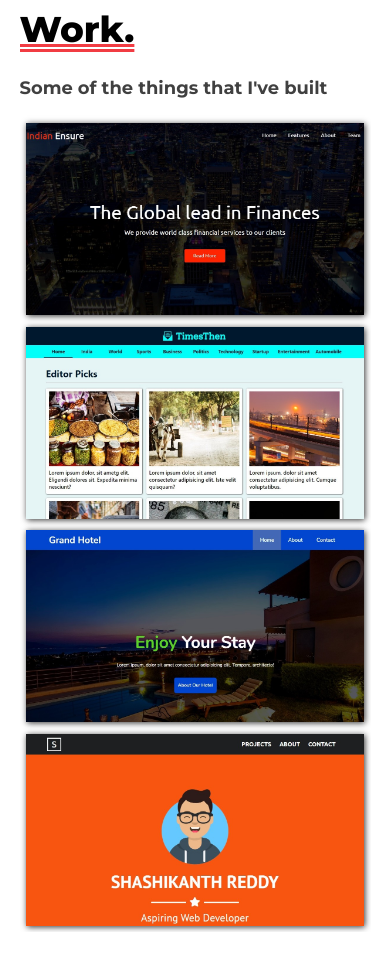
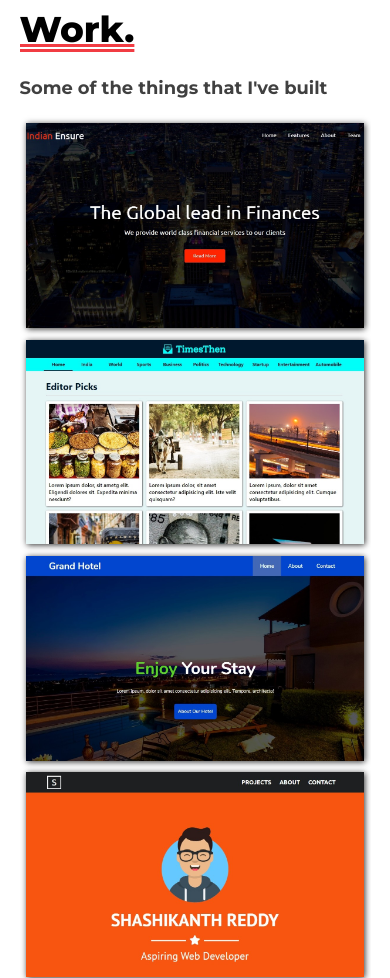
Before and after one commit to shashiirk/portfolio, a plain HTML site: page index.html in a window 390 px wide. Shown: the part 1480-2458 px from the top of the page. Drawn offline with Linux system fonts and the light colour scheme.

Commit message:
changed project box height

```diff
--- a/scss/style.scss
+++ b/scss/style.scss
@@ -282,7 +282,7 @@ a {
   }
 
   #work .container .projects .eye-box {
-    height: 32rem;
+    height: 34rem;
   }
 }
 
@@ -314,7 +314,7 @@ a {
   }
 
   #work .container .projects .eye-box {
-    height: 30rem;
+    height: 32rem;
   }
 
   #connect .container .icons .icon-box .icon {
```
Also changed, not shown: css/style.css.
